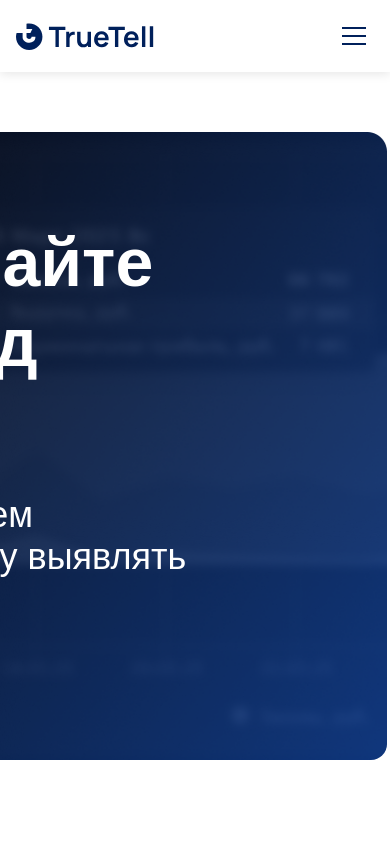
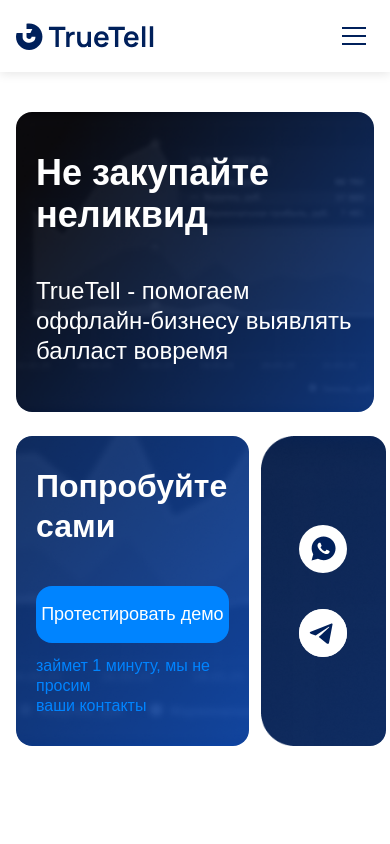
Before and after one commit to ivann1302/TrueTell, a React (Vite) app: page / in a window 390 px wide. Shown: the top 844 px of the page. Built offline with nearby package versions, Linux system fonts and the light colour scheme.

Commit message:
add mobile adaptive got chart

```diff
--- a/src/components/chart-section/chart-section.module.scss
+++ b/src/components/chart-section/chart-section.module.scss
@@ -15,10 +15,8 @@
 
         .chart-section__subtitle {
             font-weight: 600;
-            font-style: SemiBold;
             font-size: 34px;
             line-height: 35px;
-            letter-spacing: 0%;
             margin: 0;
         }
     }
--- a/src/components/demo-button/demo-button.module.scss
+++ b/src/components/demo-button/demo-button.module.scss
@@ -1,6 +1,7 @@
 @use '../../styles/variables.scss' as *;
+@use '../../styles/brackpoints.scss' as *;
 
-.demoButton {
+.demo-button {
   width: 320px;
   height: 57px;
   background: $primary-blue-light;
@@ -10,10 +11,8 @@
   padding: 16px 60px;
   font-family: 'Manrope', sans-serif;
   font-weight: 400;
-  font-style: Regular;
   font-size: 20px;
   line-height: 25px;
-  letter-spacing: 0%;
   white-space: nowrap;
   cursor: pointer;
   transition: all 0.3s ease;
@@ -24,12 +23,25 @@
   justify-content: center;
   box-sizing: border-box;
 
-  &:hover {
-    background: $secondary-blue;
-    transform: translateY(-2px);
+  @include mobile-tablet {
+    width: 100%;
+    font-size: 18px;
+    padding: 14px 40px;
+  }
+
+  @include desktop {
+    &:hover {
+      background: $secondary-blue;
+      transform: translateY(-2px);
+    }
   }
 
   &:active {
+    background: $secondary-blue;
     transform: translateY(0);
   }
+
+  &.clicked {
+    background: $secondary-blue;
+  }
 }
--- a/src/components/demo-button/demo-button.tsx
+++ b/src/components/demo-button/demo-button.tsx
@@ -1,4 +1,4 @@
-import React from 'react';
+import React, { useState } from 'react';
 import styles from './demo-button.module.scss';
 
 interface DemoButtonProps {
@@ -10,10 +10,22 @@
   onClick,
   className = ''
 }) => {
+  const [isClicked, setIsClicked] = useState(false);
+
+  const handleClick = () => {
+    setIsClicked(true);
+    if (onClick) onClick();
+
+    // Сбросить состояние клика через небольшую задержку
+    setTimeout(() => {
+      setIsClicked(false);
+    }, 300);
+  };
+
   return (
     <button
-      className={`${styles.demoButton} ${className}`}
-      onClick={onClick}
+      className={`${styles['demo-button']} ${isClicked ? styles.clicked : ''} ${className}`}
+      onClick={handleClick}
     >
       Протестировать демо
     </button>
--- a/src/components/hero/chart/chart.module.scss
+++ b/src/components/hero/chart/chart.module.scss
@@ -1,6 +1,11 @@
-// chart.module.scss
+@use '../../../styles/brackpoints.scss' as *;
 .iframe {
   width: 1171px;
   height: 444px;
   border: none;
+
+  @include mobile-only {
+    width: 90%;
+    height: 300px;
+  }
 }
--- a/src/components/social-icons/social-icons.module.scss
+++ b/src/components/social-icons/social-icons.module.scss
@@ -1,13 +1,20 @@
 @use '../../styles/variables.scss' as *;
+@use '../../styles/brackpoints.scss' as *;
 
-.socialIcons {
+.social-icons {
   display: flex;
   gap: 20px;
   justify-content: center;
   align-items: center;
+  height: 100%;
+
+  @include mobile-tablet {
+    flex-direction: column;
+    gap: 36px;
+  }
 }
 
-.socialIcon {
+.social-icon {
   text-decoration: none;
   transition: transform 0.3s ease;
 
@@ -16,8 +23,8 @@
   }
 }
 
-.whatsappIcon,
-.telegramIcon {
+.whatsapp-icon,
+.telegram-icon {
   width: 84px;
   height: 84px;
   border-radius: 50%;
@@ -27,6 +34,11 @@
   justify-content: center;
   transition: all 0.3s ease;
 
+  @include mobile-tablet {
+    width: 48px;
+    height: 48px;
+  }
+
   &:hover {
     background: $light-gray;
   }
@@ -34,5 +46,10 @@
   img {
     width: 84px;
     height: 84px;
+
+    @include mobile-tablet {
+      width: 48px;
+      height: 48px;
+    }
   }
 }
--- a/src/components/social-icons/social-icons.tsx
+++ b/src/components/social-icons/social-icons.tsx
@@ -11,14 +11,14 @@
   className = ''
 }) => {
   return (
-    <div className={`${styles.socialIcons} ${className}`}>
+    <div className={`${styles['social-icons']} ${className}`}>
       <a
         href="https://wa.me/"
         target="_blank"
         rel="noopener noreferrer"
-        className={styles.socialIcon}
+        className={styles['social-icon']}
       >
-        <div className={styles.whatsappIcon}>
+        <div className={styles['whatsapp-icon']}>
           <img src={whatsappIcon} alt="WhatsApp" />
         </div>
       </a>
@@ -26,9 +26,9 @@
         href="https://t.me/"
         target="_blank"
         rel="noopener noreferrer"
-        className={styles.socialIcon}
+        className={styles['social-icon']}
       >
-        <div className={styles.telegramIcon}>
+        <div className={styles['telegram-icon']}>
           <img src={telegramIcon} alt="Telegram" />
         </div>
       </a>
--- a/src/sections/hero-section/hero-section.module.scss
+++ b/src/sections/hero-section/hero-section.module.scss
@@ -1,12 +1,17 @@
 @use '../../styles/variables.scss' as *;
+@use '../../styles/brackpoints.scss' as *;
 
-.heroSection {
+.hero-section {
   width: 100%;
   background: $white;
   padding: 100px 0 0 0;
   display: flex;
   justify-content: center;
   align-items: center;
+
+  @include mobile-tablet {
+    padding: 80px 0 0 0;
+  }
 }
 
 .container {
@@ -14,9 +19,17 @@
   height: 628px;
   display: flex;
   gap: 12px;
+
+  @include mobile-tablet {
+    flex-direction: column;
+    width: 100%;
+    height: auto;
+    padding: 0 16px;
+    box-sizing: border-box;
+  }
 }
 
-.leftContent {
+.first {
   flex: 1;
   background-image: url('./../../images/banner1.png');
   background-size: cover;
@@ -29,18 +42,33 @@
   align-items: flex-start;
   text-align: left;
   box-sizing: border-box;
+
+  @include mobile-tablet {
+    padding: 40px 20px;
+    gap: 40px;
+    width: 100%;
+    height: auto;
+    min-height: 300px;
+  }
 }
 
 .title {
   font-family: 'Manrope', sans-serif;
   font-weight: 600;
-  font-style: SemiBold;
   font-size: 68px;
   line-height: 80px;
   color: $white;
   margin: 0 72px 0 0;
   width: 602px;
   height: 157px;
+
+  @include mobile-tablet {
+    font-size: 36px;
+    line-height: 42px;
+    width: 100%;
+    height: auto;
+    margin: 0;
+  }
 }
 
 .subtitle {
@@ -50,16 +78,27 @@
   line-height: 42px;
   color: $white;
   margin: 0;
+
+  @include mobile-tablet {
+    font-size: 24px;
+    line-height: 30px;
+  }
 }
 
-.rightContent {
+.second {
   width: 378px;
   display: flex;
   flex-direction: column;
   gap: 12px;
+
+  @include mobile-tablet {
+    width: 100%;
+    margin-top: 12px;
+    flex-direction: row;
+  }
 }
 
-.topBlock {
+.social-block {
   height: 184px;
   background-image: url('./../../images/banner2.png');
   background-size: cover;
@@ -69,9 +108,14 @@
   justify-content: center;
   padding: 0 40px;
   box-sizing: border-box;
+
+  @include mobile-tablet {
+    height: auto;
+    width: 35%;
+  }
 }
 
-.bottomBlock {
+.button-block {
   height: 432px;
   background-image: url('./../../images/banner3.png');
   background-size: cover;
@@ -82,9 +126,16 @@
   align-items: flex-start;
   text-align: left;
   box-sizing: border-box;
+
+  @include mobile-tablet {
+    height: auto;
+    min-height: 300px;
+    padding: 30px 20px;
+    width: 65%;
+  }
 }
 
-.ctaTitle {
+.cta-title {
   font-family: 'Manrope', sans-serif;
   font-weight: 600;
   font-style: SemiBold;
@@ -92,14 +143,24 @@
   line-height: 60px;
   color: $white;
   margin: 0 0 79px 0;
+
+  @include mobile-tablet {
+    font-size: 32px;
+    line-height: 40px;
+    margin: 0 0 40px 0;
+  }
 }
 
-.buttonWrapper {
+.button-wrapper {
   width: 100%;
   display: flex;
   justify-content: center;
   padding: 0 32px;
   box-sizing: border-box;
+
+  @include mobile-tablet {
+    padding: 0;
+  }
 }
 
 .description {
@@ -109,4 +170,9 @@
   line-height: 25px;
   color: $primary-blue-light;
   margin: 13px 0 0 0;
+
+  @include mobile-tablet {
+    font-size: 16px;
+    line-height: 20px;
+  }
 }
--- a/src/sections/hero-section/hero-section.tsx
+++ b/src/sections/hero-section/hero-section.tsx
@@ -10,9 +10,9 @@
   };
 
   return (
-    <section id="home" className={styles.heroSection}>
+    <section id="home" className={styles['hero-section']}>
       <div className={styles.container}>
-        <div className={styles.leftContent}>
+        <div className={styles.first}>
           <h1 className={styles.title}>Не закупайте неликвид</h1>
           <p className={styles.subtitle}>
             TrueTell - помогаем<br />
@@ -20,19 +20,19 @@
             балласт вовремя
           </p>
         </div>
-        <div className={styles.rightContent}>
-          <div className={styles.topBlock}>
-            <SocialIcons />
-          </div>
-          <div className={styles.bottomBlock}>
-            <h2 className={styles.ctaTitle}>Попробуйте<br />сами</h2>
-            <div className={styles.buttonWrapper}>
+        <div className={styles.second}>
+          <div className={styles['button-block']}>
+            <h2 className={styles['cta-title']}>Попробуйте<br />сами</h2>
+            <div className={styles['button-wrapper']}>
               <DemoButton onClick={handleDemoClick} />
             </div>
             <p className={styles.description}>
               займет 1 минуту, мы не просим<br />
               ваши контакты
             </p>
+          </div>
+          <div className={styles['social-block']}>
+            <SocialIcons />
           </div>
         </div>
       </div>
```
